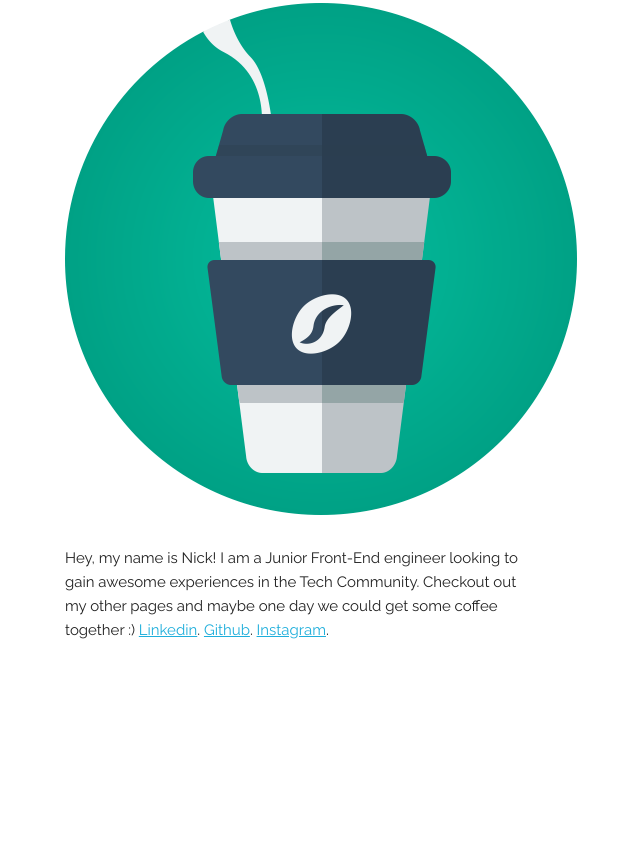
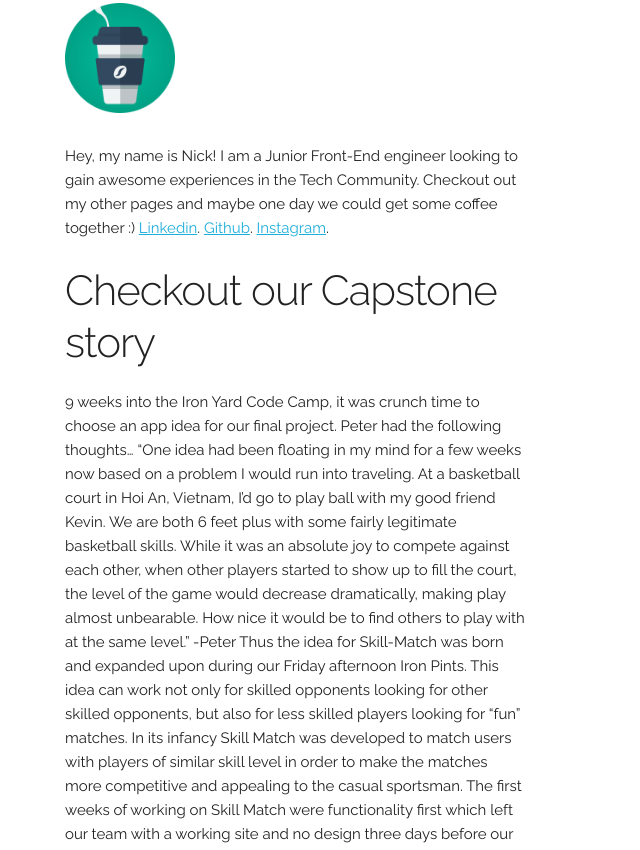
Before and after one commit to Reynoldsn/coffeewithnick, a plain HTML site: page index.html in a window 1280 px wide. Shown: the part 237-1087 px from the top of the page, without its empty margins (95-735 px from the left). Before the commit the page ends 904 px from the top, so only its background shows below. Drawn offline with Linux system fonts and the light colour scheme.

Commit message:
Adding style to the html pages and added our capstone story

```diff
--- a/index.html
+++ b/index.html
@@ -34,8 +34,20 @@
   <div class="container">
     <div class="row">
       <div class="one-half column" style="margin-top: 25%">
-        <h4><img src="images/coffee.png"></h4>
+        <h4><img id="coffeeIcon" src="images/coffee.png"></h4>
         <p>Hey, my name is Nick! I am a Junior Front-End engineer looking to gain awesome experiences in the Tech Community. Checkout out my other pages and maybe one day we could get some coffee together :) <a href="https://www.linkedin.com/profile/view?id=AAIAABwj2dwBDU2CaJKqQWcrszl0EH5QuldzXA0&trk=nav_responsive_tab_profile_pic">Linkedin</a>. <a href="https://github.com/Reynoldsn">Github</a>. <a href="https://www.instagram.com/coffeewithnick/">Instagram</a>.</p>
+        <h2> Checkout our Capstone story </h2>
+        <p> 9 weeks into the Iron Yard Code Camp, it was crunch time to choose an app idea for our final project. Peter had the following thoughts…
+        “One idea had been floating in my mind for a few weeks now based on a problem I would run into traveling. At a basketball court in Hoi An, Vietnam, I’d go to play ball with my good friend Kevin. We are both 6 feet plus with some fairly legitimate basketball skills. While it was an absolute joy to compete against each other, when other players started to show up to fill the court, the level of the game would decrease dramatically, making play almost unbearable. How nice it would be to find others to play with at the same level.” -Peter
+        Thus the idea for Skill-Match was born and expanded upon during our Friday afternoon Iron Pints. This idea can work not only for skilled opponents looking for other skilled opponents, but also for less skilled players looking for “fun” matches.
+        In its infancy Skill Match was developed to match users with players of similar skill level in order to make the matches more competitive and appealing to the casual sportsman. The first weeks of working on Skill Match were functionality first which left our team with a working site and no design three days before our deadline, so after a few all nighters and countless redesigns Skill Match had finally taken shape. Even after weeks of coding our core concept of a helping our users find the games they wanted to play still show in the product.
+        As we build with all of these technologies we have to come up with one thing and that’s the MVP! In the very beginning we had a two week deadline to get the MVP up and running. The MVP was kind of hard for us to come up with because we had so much we all wanted to implement into Skill Match but like we have done so well before we needed to come together and get App ready. To get this all ready we set up a Trello with many tasks in a day and one by one we would take on the Trello Board. We defined the MVP by creating a skeleton outline of the product. We also focused on icons for the site. Nick really wanted an Otter as a mascot for Skill Match but seeing the options that we got we had to re-consider the Otter :( but we push hard for a great MVP and were ready for the small break that we had ahead.
+        The Holiday season was upon us and what was on our minds? Unfortunately it was not bright lights and candy canes. It was only, how can we keep pushing forward. Geolocation was our primary focus. If we could implement geolocation by new years, we felt like we’d be on a good pace. Another important step was to meet with a local Parks and Recreation representative. Chuck Ashby, the Outdoor Recreation Supervisor for the city of Henderson was gracious enough to bring us in for a meeting.
+        Our meet at the Downtown Henderson Recreation center was a milestone for the project. It really changed our vision of what was possible. The three of us walked into the Rec center to see a large group of seniors and elder adults wielding paddles playing a competitive game called Pickleball. Chuck Ashby informed us the game is blowing up in popularity. They are even in the process of converting old tennis courts into Pickleball courts. He told us the major complaint he receives is players being matched against those way above or way below their skill level. Before this meet, we were trying to appeal to all sports everywhere. After this meet, we thought we could focus on the needs of the customer. In this case it’s Henderson Parks and Rec and the game of Pickleball. It was a little late to change the entire scope of our project, but it gave us plenty to think about going forward.
+        Creating Skill Match was an awesome experience for all of us. The learning process was unbelievable as we all learned so much, not only as individuals but as a team! We learned that in order to build something great we need to take the time with each other and feed off the teams thoughts. So that’s exactly what we did, we came together as a team and created something more than we ever thought imaginable. Working as one, was the most important way for us to get through a very vigorous deadline and a even harder web app.
+        As individuals we also had a incredible opportunity to learn so much more of the languages that we took the time to study for the past two months. Peter was in charge of the backend, creating a Django Rest Framework for Domingo and I to be able to GET, POST and PUT data to. Peter used Python, Django, Twilio, Sendgrid, PostGIS “Postgres”, Beautifulsoup4, Cloudinary and Geopie. While Domingo and Nick used HTML5, CSS, SASS, Backbone.js, Backbone Router, JQuery, Geolocation and Google Maps.
+        By the way, we got geolocation by New Years! Right on schedule…
+        There it is, the light at the end of the tunnel! One excruciating month of long hours, no sleep a ton of coffee and way too much pizza! We did it, we did what we set out to do in the beginning of the school and the early stages of what we wanted Skill Match to be. Building this app was a great experience for all of us not only to learn but to learn what it is like to be with a tech team. We are hoping to implement this product in the future with Parks and Rec in Henderson and can’t wait to keep working on this together.</p>
       </div>
     </div>
   </div>
--- a/skeleton.css
+++ b/skeleton.css
@@ -35,6 +35,9 @@
   margin: 0 auto;
   padding: 0 20px;
   box-sizing: border-box; }
+#coffeeIcon {
+  width: 110px;
+}
 .column,
 .columns {
   width: 100%;
```
Also changed, not shown: main.css (deleted).
